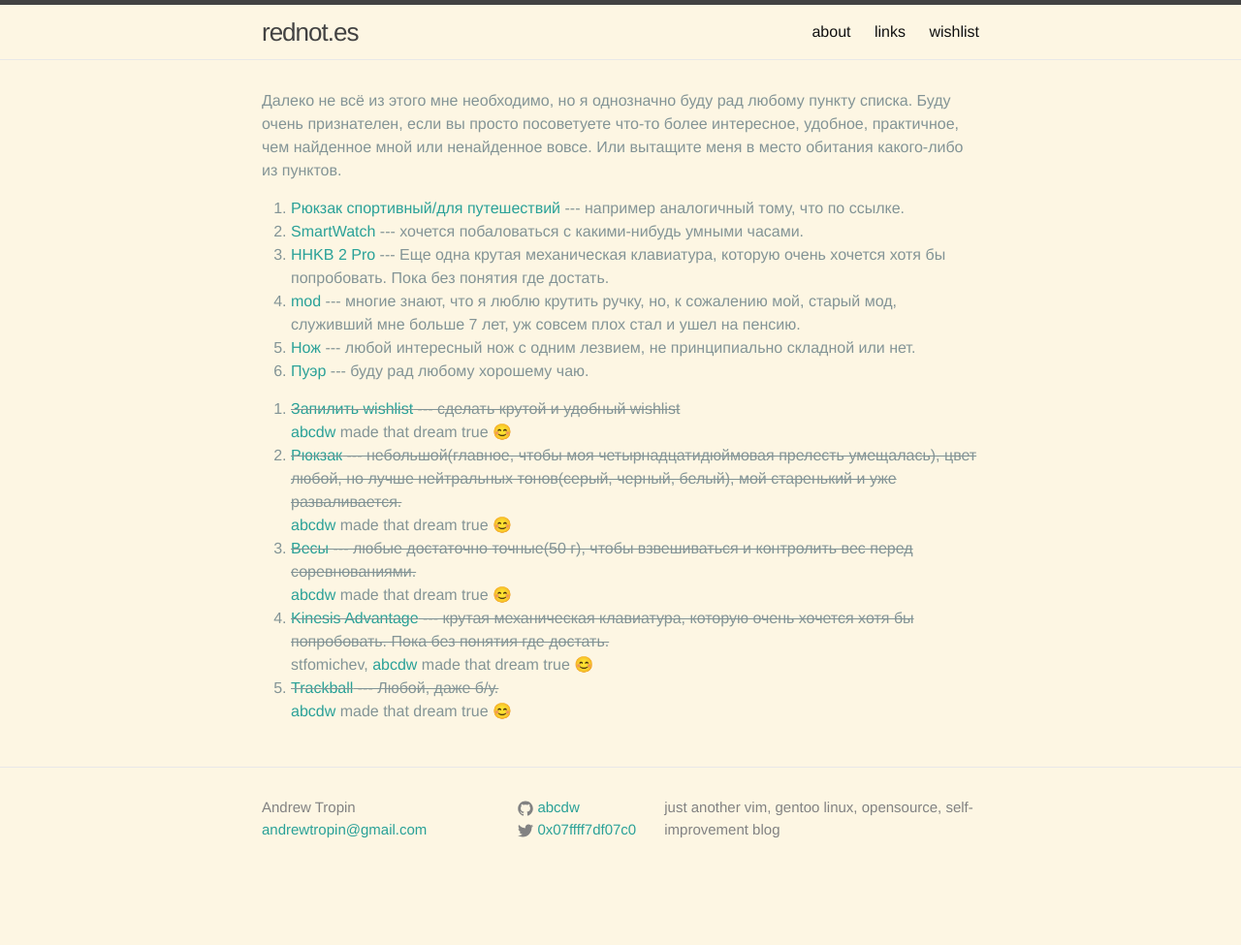
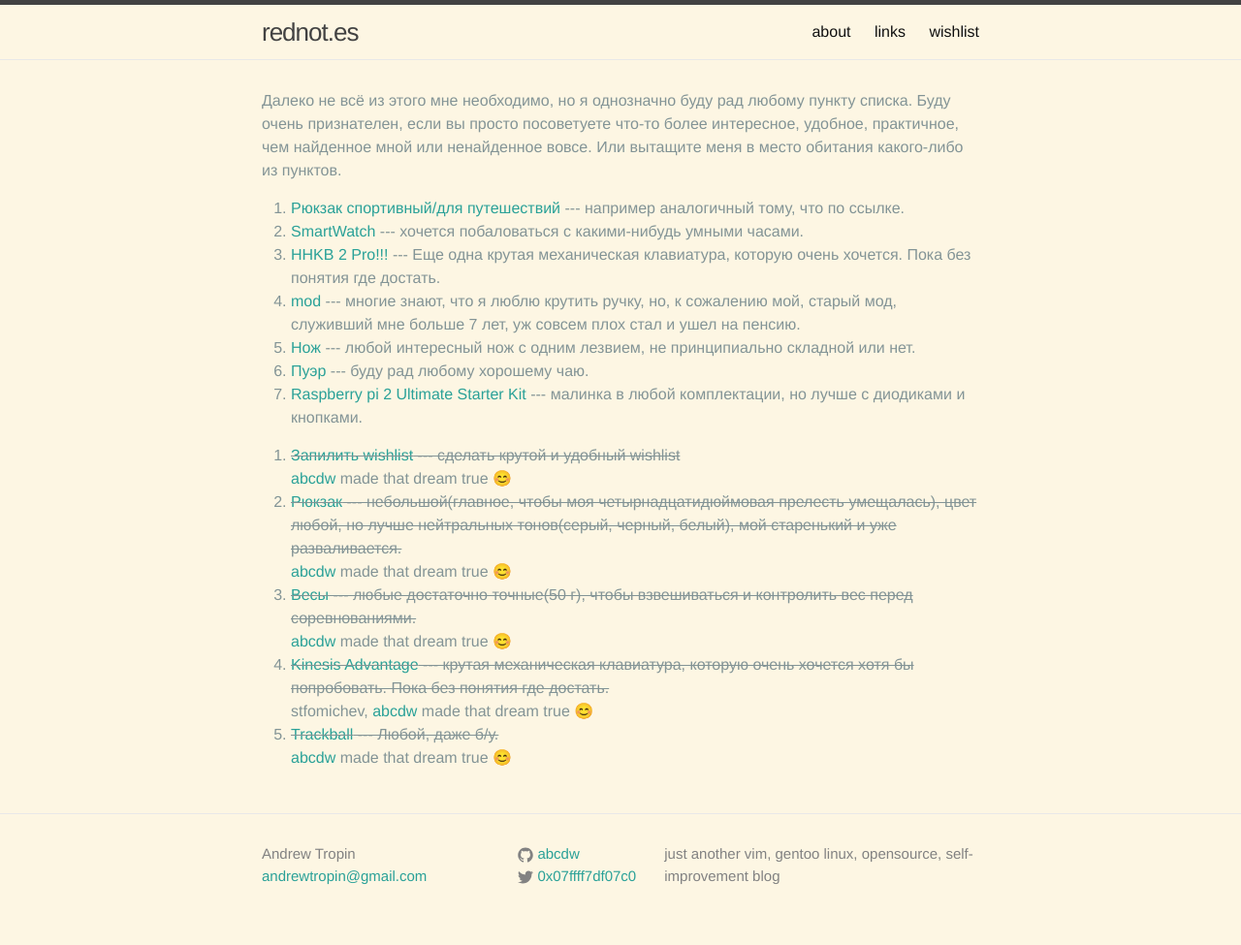
Before and after one commit to rednotes/rednotes.github.io, a Jekyll site: the page built from pages/wishlist.html, in a window 1280 px wide. Shown: the whole page at 97% size. Built offline with Jekyll 4.4.1, drawn with Linux system fonts in a browser that asks for light colours; emoji names are drawn with the system emoji font; Markdown is read by kramdown in place of the engine named in the settings; comment, search, counter and statistics services are not loaded; before the commit the page ends 927 px from its top, so only the background shows below that.

Commit message:
Update wishlist

```diff
--- a/_data/wishlist.yml
+++ b/_data/wishlist.yml
@@ -30,8 +30,8 @@
   url: https://www.kinesis-ergo.com/shop/advantage-for-pc-mac/
   performer: stfomichev, <a href="https://vk.com/abcdw">abcdw</a>
 
-- name: HHKB 2 Pro
-  description: Еще одна крутая механическая клавиатура, которую очень хочется хотя бы попробовать. Пока без понятия где достать.
+- name: HHKB 2 Pro!!!
+  description: Еще одна крутая механическая клавиатура, которую очень хочется. Пока без понятия где достать.
   url: https://elitekeyboards.com/products.php?sub=pfu_keyboards,hhkbpro2&pid=pdkb400bn
 
 - name: mod
@@ -50,3 +50,7 @@
 - name: Пуэр
   description: буду рад любому хорошему чаю.
   url: https://ru.wikipedia.org/wiki/%D0%9F%D1%83%D1%8D%D1%80
+
+- name: Raspberry pi 2 Ultimate Starter Kit
+  description: малинка в любой комплектации, но лучше с диодиками и кнопками.
+  url: http://www.amazon.com/gp/product/B00G1PNG54?redirect=true&ref_=s9_simh_gw_p147_d0_i1
--- a/pages/wishlist.html
+++ b/pages/wishlist.html
@@ -14,7 +14,7 @@
   {% for wish in site.data.wishlist %}
     {% unless wish.performer %}
     <li>
-      <a href="{{ wish.url }}">{{ wish.name }}</a> --- {{ wish.description | safe}}
+      <a target="_blank" href="{{ wish.url }}">{{ wish.name }}</a> --- {{ wish.description | safe}}
       <!-- <img src="{{ wish.image }}"> -->
     </li>
     {% endunless %}
@@ -26,7 +26,7 @@
     {% if wish.performer %}
     <li>
       <strike>
-        <a href="{{ wish.url }}">{{ wish.name }}</a> --- {{ wish.description }}
+        <a target="_blank" href="{{ wish.url }}">{{ wish.name }}</a> --- {{ wish.description }}
       </strike>
       <br>
       {{ wish.performer }} made that dream true :blush:
```
